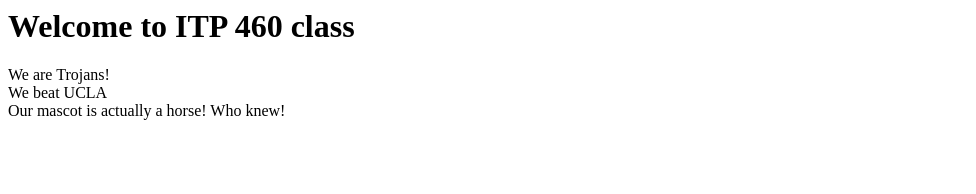
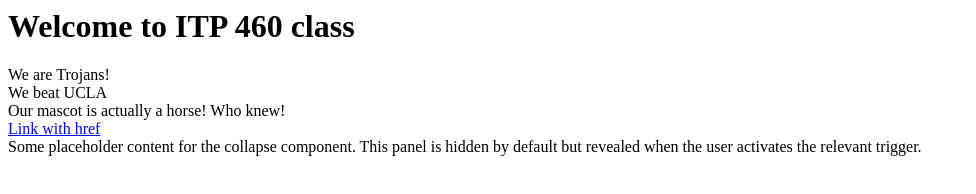
Before and after one commit to bozway/ITP460class, a plain HTML site: page index.html in a window 1280 px wide. Shown: the whole page, without its empty margins (0-976 px from the left). Drawn offline with Linux system fonts and the light colour scheme.

Commit message:
Update index.html
Added Collapse Example code

```diff
--- a/index.html
+++ b/index.html
@@ -9,5 +9,16 @@
 		<div>We are Trojans!</div>
 		<div>We beat UCLA</div>
 		<div>Our mascot is actually a horse! Who knew!</div>
+
+		<div class="hidden">
+			<a class="btn btn-primary" data-bs-toggle="collapse" href="#collapseExample" role="button" aria-expanded="false" aria-controls="collapseExample">
+				Link with href
+			</a>
+			<div class="collapse" id="collapseExample">
+				<div class="card card-body">
+					Some placeholder content for the collapse component. This panel is hidden by default but revealed when the user activates the relevant trigger.
+				</div>
+			</div>
+		</div>
 	</body>
 </html>
```
